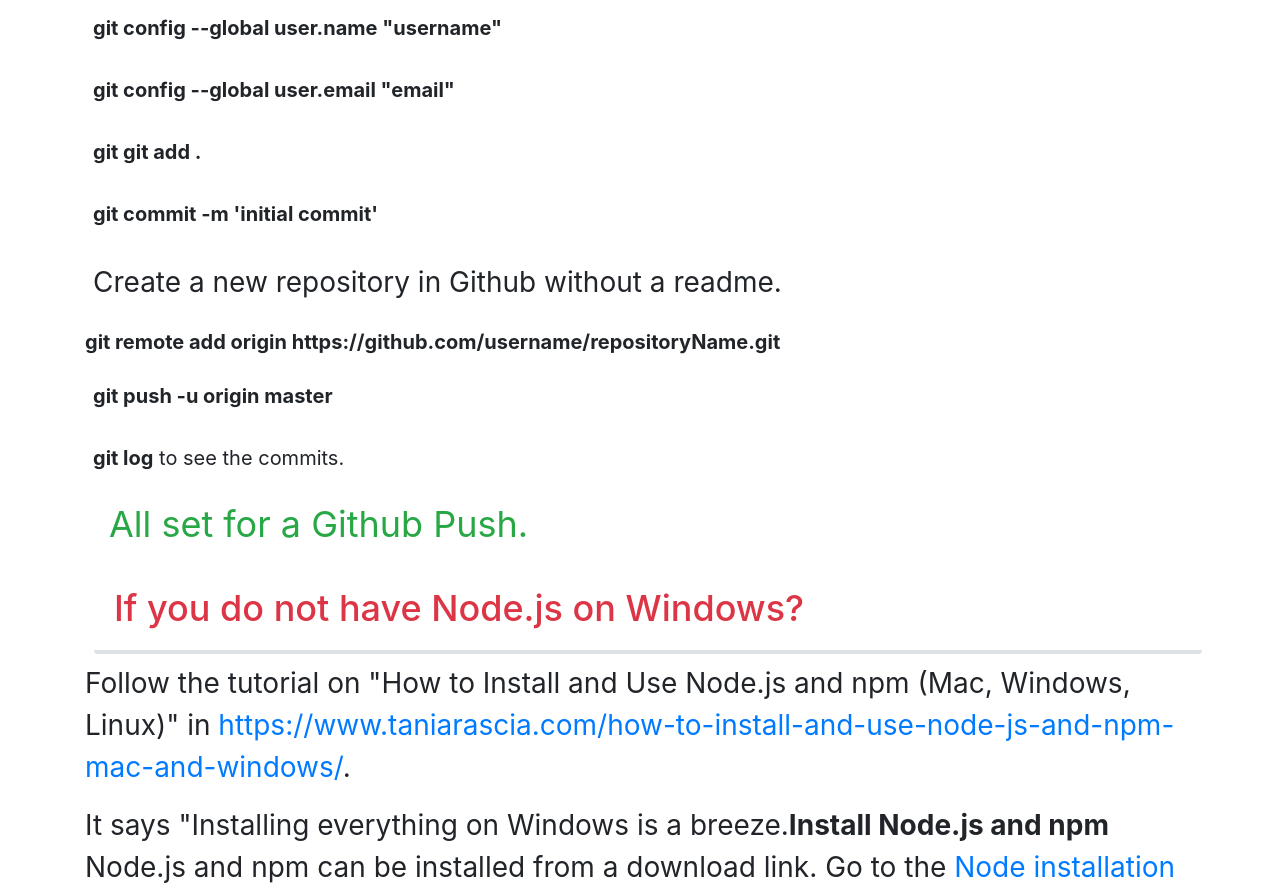
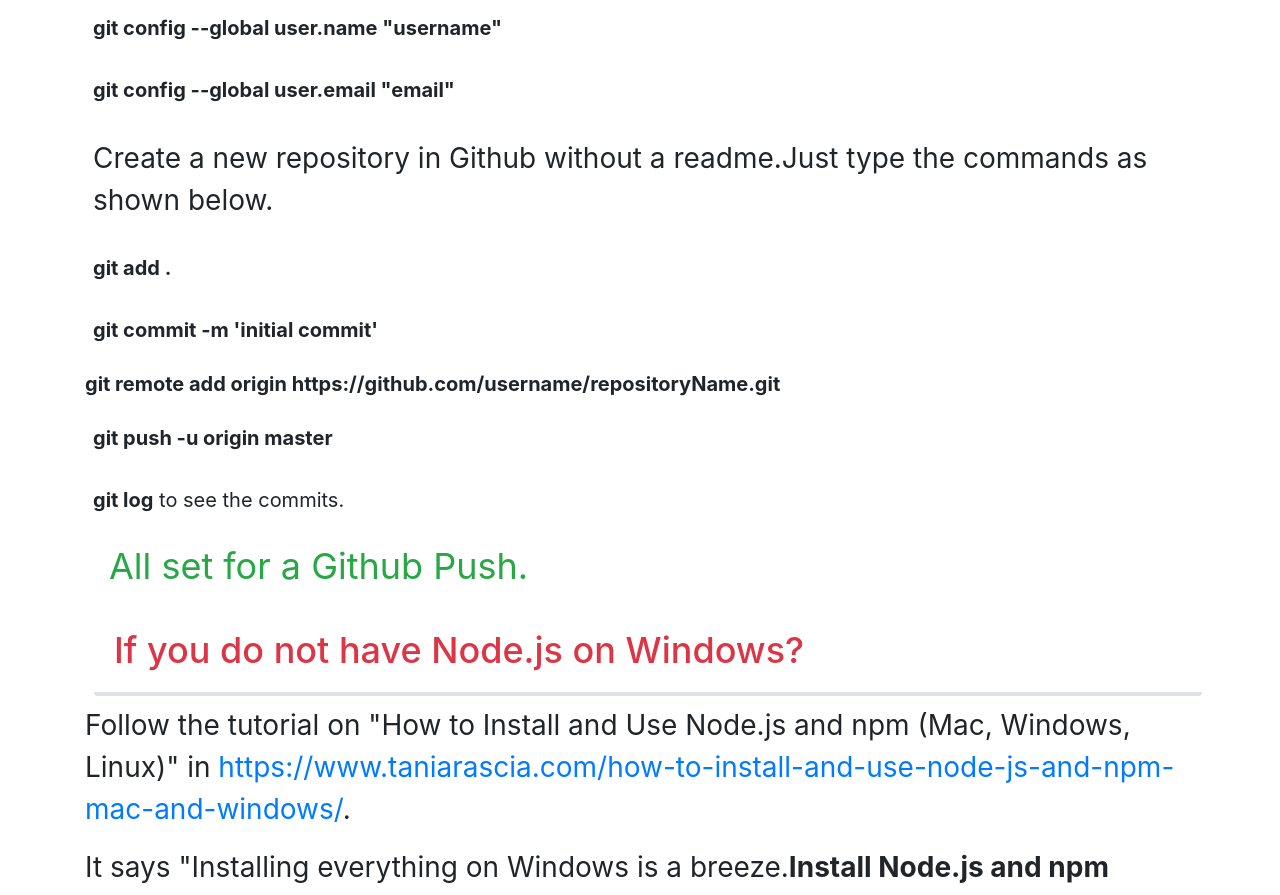
Before and after one commit to krishnakurtakoti/blogRepositoryAngularNetlifyOne, an Angular app: page / in a window 1280 px wide. Shown: the part 3440-4335 px from the top of the page. Built offline with nearby package versions, Linux system fonts and the light colour scheme.

Commit message:
Update blog-one.component.html

```diff
--- a/src/app/blog-one/blog-one.component.html
+++ b/src/app/blog-one/blog-one.component.html
@@ -170,12 +170,13 @@
      <!-----  <p class="pl-2" style="font-size:32px">First config username and email to connect with the github.</p>  --->
         <p class="p-2" style="font-size:20px"><strong>git config --global user.name "username"</strong></p>
         <p class="p-2" style="font-size:20px"><strong>git config --global user.email "email"</strong></p>
-        <p class="p-2" style="font-size:20px"><strong>git git add .</strong></p>
-        <p class="p-2" style="font-size:20px"><strong>git commit -m 'initial commit'</strong></p>
-        <p class="p-2" style="font-size:28px">Create a new repository in Github without a readme.</p>
+
+        <p class="p-2" style="font-size:28px">Create a new repository in Github without a readme.Just type the commands as shown below.</p>
         <div class="row  pr-2">
                         <div class="col-sm-12">
-                                        <p class="pr-2" style="font-size:20px"><strong>git remote add origin https://github.com/username/repositoryName.git</strong></p>
+                                        <p class="p-2" style="font-size:20px"><strong>git add .</strong></p>
+        <p class="p-2" style="font-size:20px"><strong>git commit -m 'initial commit'</strong></p>
+                          <p class="pr-2" style="font-size:20px"><strong>git remote add origin https://github.com/username/repositoryName.git</strong></p>
                          </div>
         </div>
 
```
